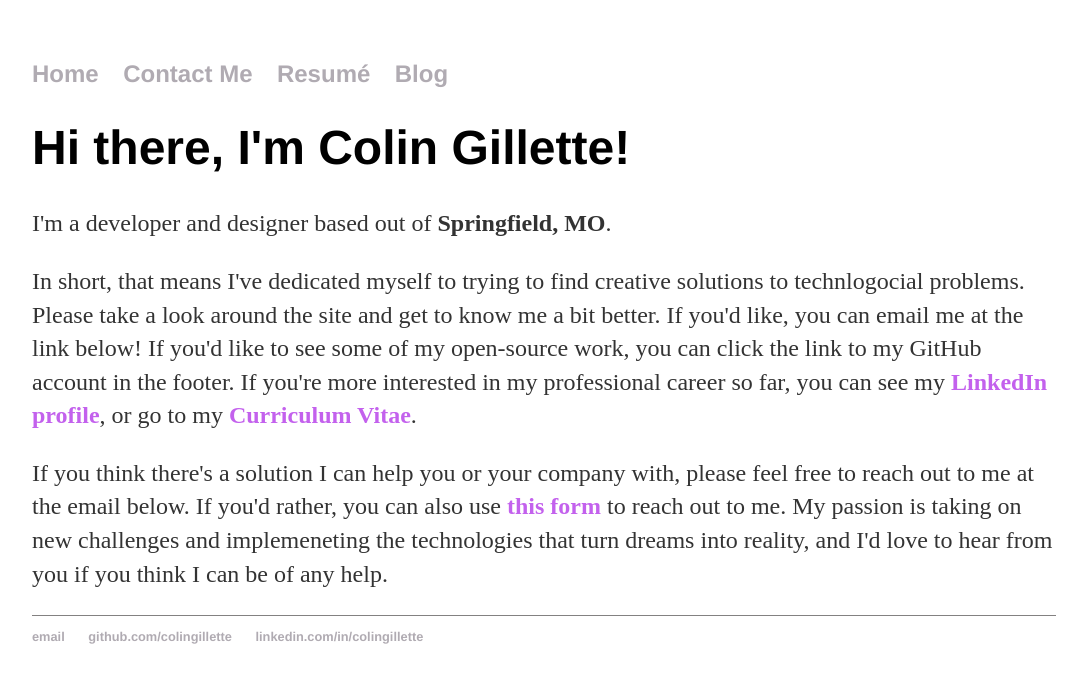
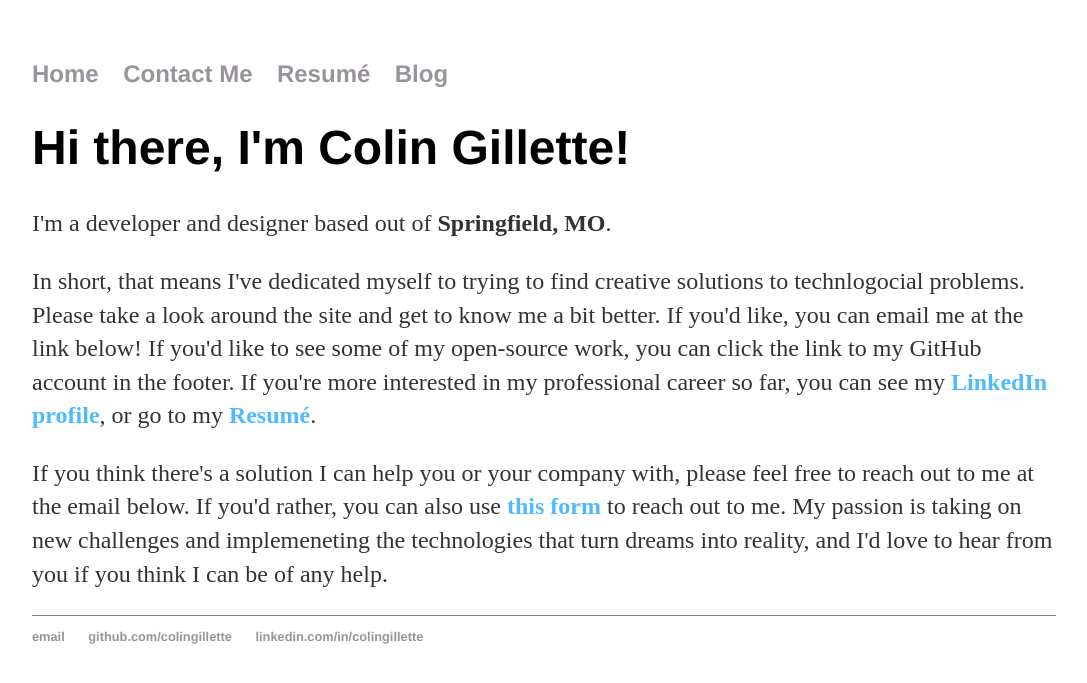
Before and after one commit to colingillette/colingillette.github.io, a Jekyll site: the page built from index.html, in a window 1280 px wide. Shown: the top 683 px of the page, without its empty margins (96-1183 px from the left). Built offline with Jekyll 4.4.1, drawn with Linux system fonts in a browser that asks for light colours.

Commit message:
change link colors again

```diff
--- a/css/main.css
+++ b/css/main.css
@@ -26,13 +26,13 @@ nav ul li, footer ul li {
 
 a {
     text-decoration: none;
-    color: #c361ed;
+    color: #4fbbff;
     font-weight: bold;
 }
 
 .out-of-text-link {
     text-decoration: none;
-    color: #b0abb2;
+    color: #99939b;
     font-weight: bold;
 }
 
--- a/index.html
+++ b/index.html
@@ -11,7 +11,7 @@ title: Colin Gillette, Developer
         below! If you'd like to see some of my open-source work, you can click the link to my GitHub account in the footer.
         If you're more interested in my professional career so far, you can see my
         <a href="https://www.linkedin.com/in/colingillette/">LinkedIn profile</a>, or go to my
-        <a href="/cv">Curriculum Vitae</a>.
+        <a href="/resume">Resum&#233;</a>.
     </p>
     <p>
         If you think there's a solution I can help you or your company with, please feel free to reach out to me at
```
